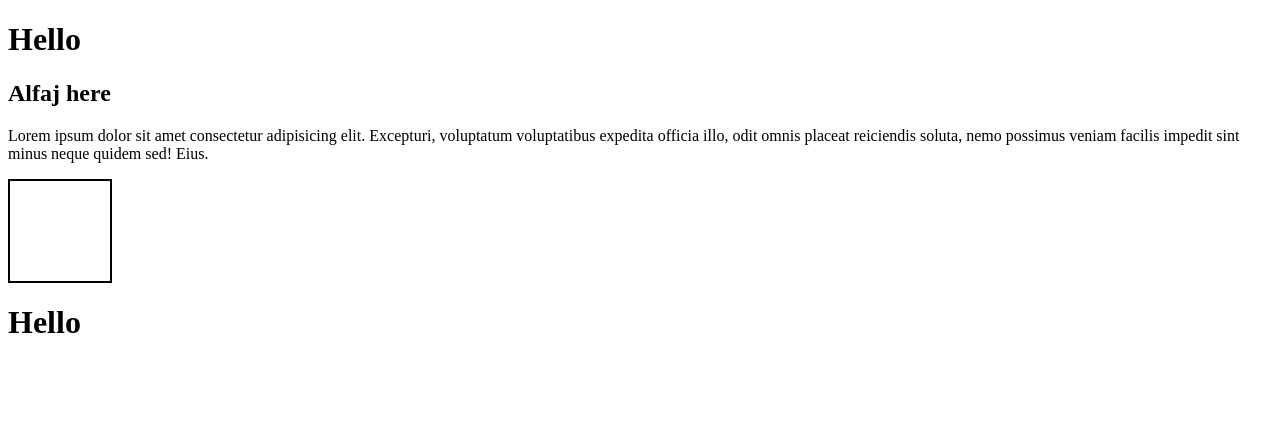
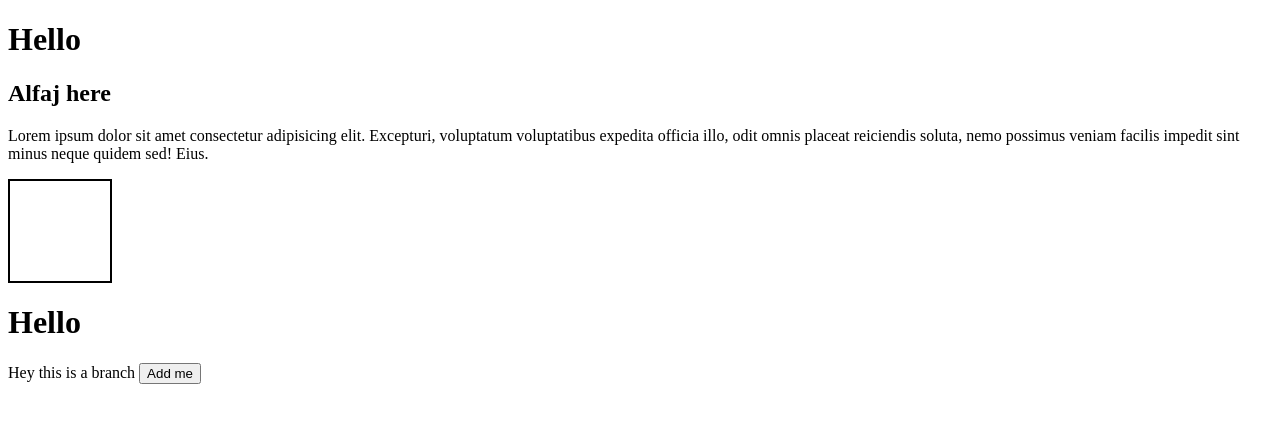
Before and after one commit to Rahul-Rajeevan/B34-demo, a plain HTML site: page index.html in a window 1280 px wide. Drawn offline with Linux system fonts and the light colour scheme.

```diff
--- a/index.html
+++ b/index.html
@@ -20,5 +20,7 @@
 
     </div>
     <h1>Hello</h1>
+    <span>Hey this is a branch</span>
+    <button>Add me</button>
 </body>
 </html>
```
